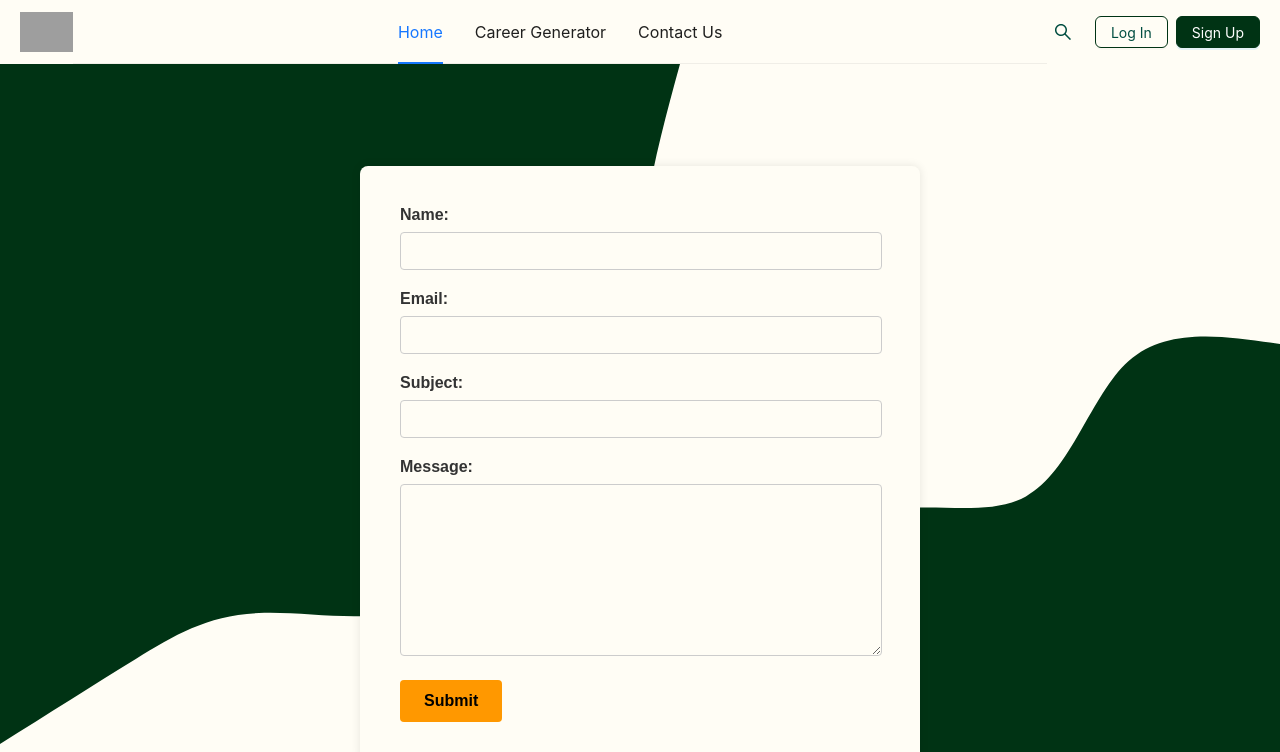
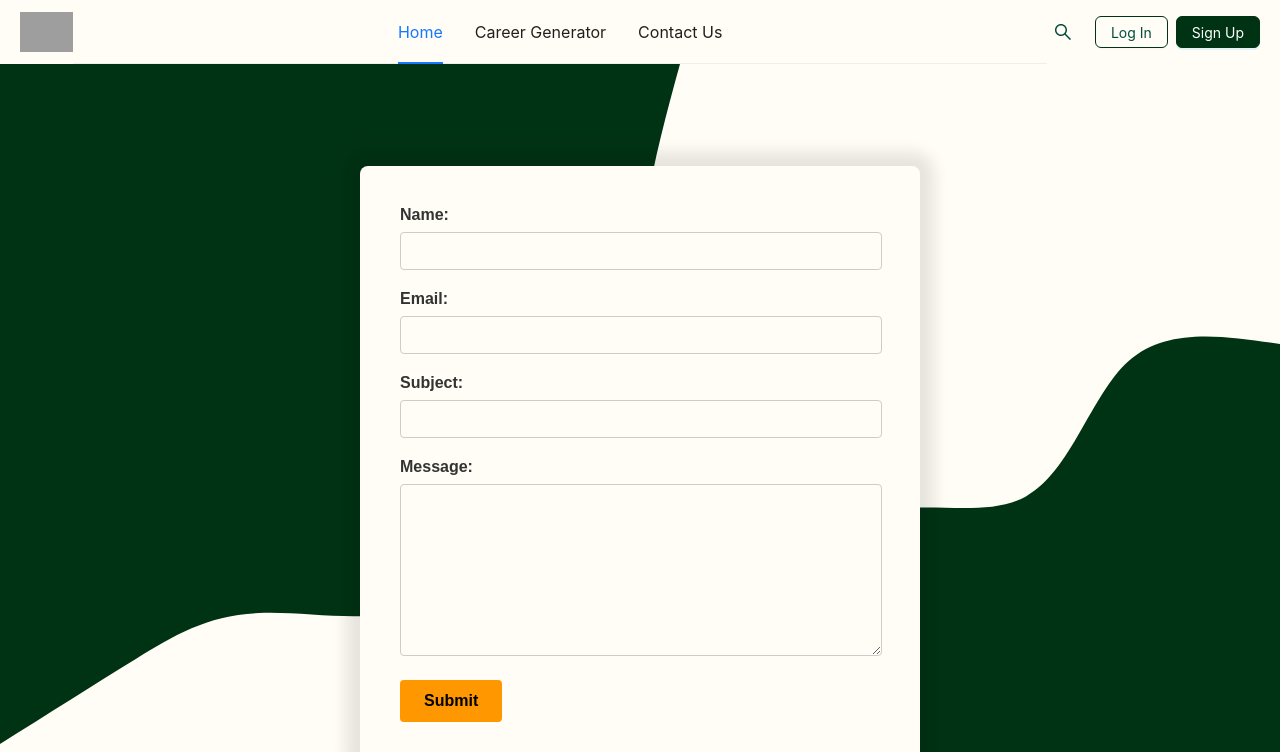
Before and after one commit to cperalt/OpenDoors, a React (Create React App) app in the folder frontend/: page /contact in a window 1280 px wide. Shown: the top 752 px of the page. Built offline with nearby package versions, Linux system fonts and the light colour scheme; grey boxes are pictures that could not be loaded.

Commit message:
Pushing completed contact form

```diff
--- a/frontend/src/components/Header.jsx
+++ b/frontend/src/components/Header.jsx
@@ -40,14 +40,14 @@
             key: "1",
             label: "Home",
             onClick: () => {
-              navigate("/Home");
+              navigate("/");
             },
           },
           {
             key: "2",
             label: "Career Generator",
             onClick: () => {
-              navigate("/Career-Generator");
+              navigate("/CareerGenerator");
             },
           },
           {
--- a/frontend/src/components/styling/Contact.scss
+++ b/frontend/src/components/styling/Contact.scss
@@ -21,7 +21,7 @@
     margin: 50px;
     padding: 40px;
     background-color: #fffdf5;
-    box-shadow: 0 0 10px rgba(0, 0, 0, 0.1);
+    box-shadow: 0 0 16px 14px rgba(0, 0, 0, 0.1);
     border-radius: 8px;
     font-family: 'Arial', sans-serif;
   }
```
